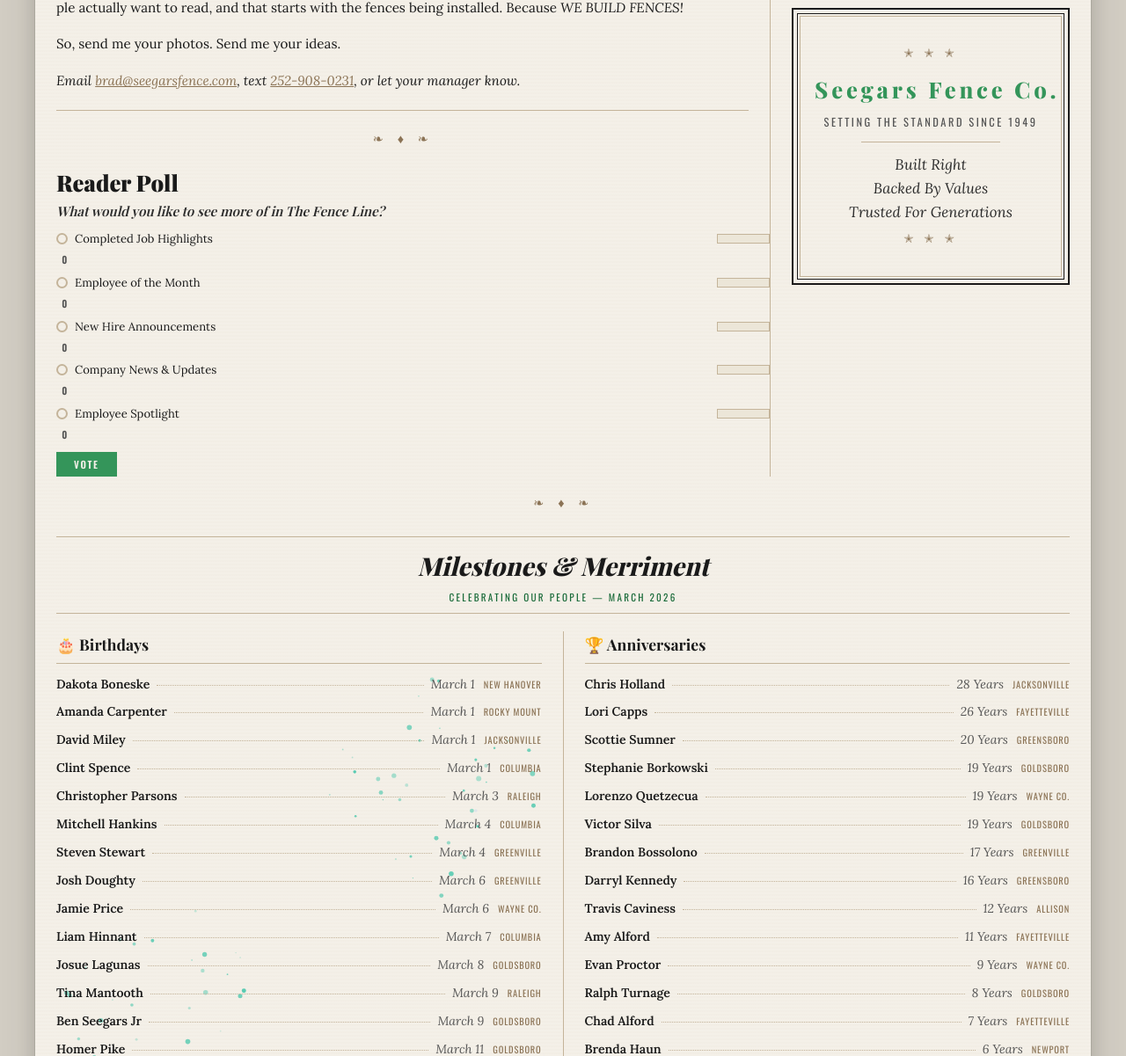
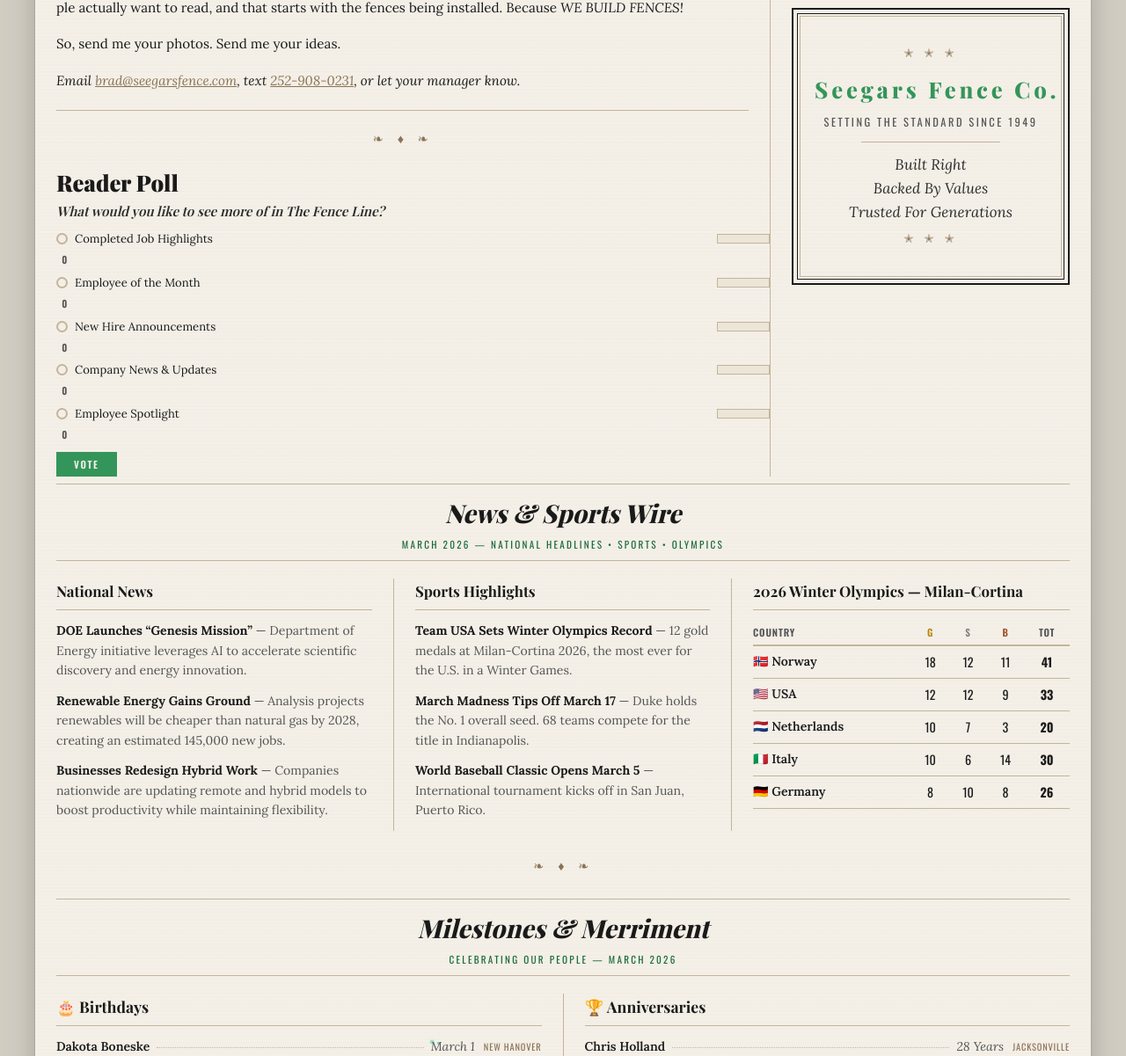
Before and after one commit to seegarsit/newsletter, a Flask app: page / in a window 1280 px wide. Shown: the part 2794-3995 px from the top of the page at 88% size. Run offline with Flask 3, Linux system fonts and the light colour scheme; data that the repository does not hold is empty; some web fonts are replaced.

Commit message:
Add News & Sports Wire section between above-fold and celebrations
Full-width three-column section with national news headlines, sports
highlights, and 2026 Winter Olympics medal table (top 5 countries).
Responsive layout stacks to single column on mobile.

Co-Authored-By: Claude Opus 4.6 <noreply@anthropic.com>

```diff
--- a/app.py
+++ b/app.py
@@ -231,6 +231,29 @@ NEWSLETTER = {
         {"name": "Jackson Wilkinson", "years": 1, "location": "Columbia"},
     ],
 
+    "news_wire": {
+        "national": [
+            {"headline": "DOE Launches \u201cGenesis Mission\u201d", "summary": "Department of Energy initiative leverages AI to accelerate scientific discovery and energy innovation."},
+            {"headline": "Renewable Energy Gains Ground", "summary": "Analysis projects renewables will be cheaper than natural gas by 2028, creating an estimated 145,000 new jobs."},
+            {"headline": "Businesses Redesign Hybrid Work", "summary": "Companies nationwide are updating remote and hybrid models to boost productivity while maintaining flexibility."},
+        ],
+        "sports": [
+            {"headline": "Team USA Sets Winter Olympics Record", "summary": "12 gold medals at Milan-Cortina 2026, the most ever for the U.S. in a Winter Games."},
+            {"headline": "March Madness Tips Off March 17", "summary": "Duke holds the No. 1 overall seed. 68 teams compete for the title in Indianapolis."},
+            {"headline": "World Baseball Classic Opens March 5", "summary": "International tournament kicks off in San Juan, Puerto Rico."},
+        ],
+        "olympics": {
+            "title": "2026 Winter Olympics \u2014 Milan-Cortina",
+            "countries": [
+                {"name": "Norway", "flag": "\U0001f1f3\U0001f1f4", "gold": 18, "silver": 12, "bronze": 11},
+                {"name": "USA", "flag": "\U0001f1fa\U0001f1f8", "gold": 12, "silver": 12, "bronze": 9},
+                {"name": "Netherlands", "flag": "\U0001f1f3\U0001f1f1", "gold": 10, "silver": 7, "bronze": 3},
+                {"name": "Italy", "flag": "\U0001f1ee\U0001f1f9", "gold": 10, "silver": 6, "bronze": 14},
+                {"name": "Germany", "flag": "\U0001f1e9\U0001f1ea", "gold": 8, "silver": 10, "bronze": 8},
+            ]
+        }
+    },
+
     "contributors": [
         {"name": "Christina Williams", "title": "Marketing Manager", "section": "SPIRIT Contest"},
         {"name": "John Seegars", "title": "Vice President", "section": "Feature Article"},
--- a/static/css/newspaper.css
+++ b/static/css/newspaper.css
@@ -1220,6 +1220,165 @@ a:hover {
 
     .poll-bar-track {
         min-width: 40px;
+    }
+}
+
+/* ================================================================
+   NEWS & SPORTS WIRE
+   ================================================================ */
+.news-wire-section {
+    padding: 0 var(--gutter);
+    padding-bottom: 10px;
+}
+
+.news-wire-header {
+    text-align: center;
+    margin-bottom: 20px;
+}
+
+.news-wire-rule {
+    height: 1px;
+    background: var(--sepia-rule);
+    margin: 8px 0;
+}
+
+.news-wire-title {
+    font-family: var(--font-headline);
+    font-size: 1.8rem;
+    font-weight: 800;
+    font-style: italic;
+    margin: 8px 0 2px;
+}
+
+.news-wire-subtitle {
+    font-family: var(--font-label);
+    font-size: 0.7rem;
+    text-transform: uppercase;
+    letter-spacing: 0.2em;
+    color: var(--seegars-green);
+}
+
+.news-wire-grid {
+    display: grid;
+    grid-template-columns: 1fr 1fr 1fr;
+    gap: 0;
+}
+
+.news-wire-col {
+    padding: 0 var(--gutter);
+}
+
+.news-wire-col:not(:last-child) {
+    border-right: 1px solid var(--sepia-rule);
+}
+
+.news-wire-col:first-child {
+    padding-left: 0;
+}
+
+.news-wire-col:last-child {
+    padding-right: 0;
+}
+
+.news-wire-col-title {
+    font-family: var(--font-headline);
+    font-size: 1.05rem;
+    font-weight: 700;
+    margin-bottom: 12px;
+    padding-bottom: 6px;
+    border-bottom: var(--rule-sepia);
+}
+
+.news-wire-list {
+    list-style: none;
+    padding: 0;
+    margin: 0;
+}
+
+.news-wire-item {
+    margin-bottom: 12px;
+    font-size: 0.88rem;
+    line-height: 1.6;
+}
+
+.news-wire-headline {
+    font-weight: 700;
+}
+
+.news-wire-summary {
+    color: var(--ink-faded);
+}
+
+/* Medal Table */
+.medal-table {
+    width: 100%;
+    border-collapse: collapse;
+    font-family: var(--font-label);
+    font-size: 0.82rem;
+}
+
+.medal-table thead {
+    border-bottom: 2px solid var(--sepia-rule);
+}
+
+.medal-country-header {
+    text-align: left;
+    font-weight: 600;
+    text-transform: uppercase;
+    letter-spacing: 0.08em;
+    font-size: 0.7rem;
+    padding: 4px 0;
+    color: var(--ink-faded);
+}
+
+.medal-header {
+    text-align: center;
+    font-weight: 600;
+    text-transform: uppercase;
+    letter-spacing: 0.05em;
+    font-size: 0.7rem;
+    padding: 4px 6px;
+    color: var(--ink-faded);
+}
+
+.medal-gold { color: #b8860b; }
+.medal-silver { color: #808080; }
+.medal-bronze { color: #a0522d; }
+
+.medal-country {
+    padding: 6px 0;
+    font-family: var(--font-body);
+    font-size: 0.88rem;
+    font-weight: 600;
+    border-bottom: 1px solid var(--sepia-rule);
+    white-space: nowrap;
+}
+
+.medal-count {
+    text-align: center;
+    padding: 6px;
+    border-bottom: 1px solid var(--sepia-rule);
+    font-size: 0.88rem;
+}
+
+.medal-total-count {
+    font-weight: 700;
+}
+
+@media (max-width: 767px) {
+    .news-wire-grid {
+        grid-template-columns: 1fr;
+    }
+
+    .news-wire-col {
+        padding: 0;
+    }
+
+    .news-wire-col:not(:last-child) {
+        border-right: none;
+        border-bottom: 1px solid var(--sepia-rule);
+        padding-bottom: 16px;
+        margin-bottom: 16px;
     }
 }
 
--- a/templates/index.html
+++ b/templates/index.html
@@ -313,6 +313,68 @@
     </aside>
 </section>
 
+{# ═══════════════════════ NEWS & SPORTS WIRE ═══════════════════════ #}
+<section class="news-wire-section section-fade" id="news-wire">
+    <div class="news-wire-header">
+        <div class="news-wire-rule"></div>
+        <h2 class="news-wire-title">News &amp; Sports Wire</h2>
+        <p class="news-wire-subtitle">{{ n.month }} {{ n.year }} &mdash; National Headlines &bull; Sports &bull; Olympics</p>
+        <div class="news-wire-rule"></div>
+    </div>
+
+    <div class="news-wire-grid">
+        <div class="news-wire-col">
+            <h3 class="news-wire-col-title">National News</h3>
+            <ul class="news-wire-list">
+                {% for item in n.news_wire.national %}
+                <li class="news-wire-item">
+                    <span class="news-wire-headline">{{ item.headline }}</span>
+                    <span class="news-wire-summary"> &mdash; {{ item.summary }}</span>
+                </li>
+                {% endfor %}
+            </ul>
+        </div>
+
+        <div class="news-wire-col">
+            <h3 class="news-wire-col-title">Sports Highlights</h3>
+            <ul class="news-wire-list">
+                {% for item in n.news_wire.sports %}
+                <li class="news-wire-item">
+                    <span class="news-wire-headline">{{ item.headline }}</span>
+                    <span class="news-wire-summary"> &mdash; {{ item.summary }}</span>
+                </li>
+                {% endfor %}
+            </ul>
+        </div>
+
+        <div class="news-wire-col">
+            <h3 class="news-wire-col-title">{{ n.news_wire.olympics.title }}</h3>
+            <table class="medal-table">
+                <thead>
+                    <tr>
+                        <th class="medal-country-header">Country</th>
+                        <th class="medal-header medal-gold">G</th>
+                        <th class="medal-header medal-silver">S</th>
+                        <th class="medal-header medal-bronze">B</th>
+                        <th class="medal-header medal-total">Tot</th>
+                    </tr>
+                </thead>
+                <tbody>
+                    {% for c in n.news_wire.olympics.countries %}
+                    <tr>
+                        <td class="medal-country">{{ c.flag }} {{ c.name }}</td>
+                        <td class="medal-count">{{ c.gold }}</td>
+                        <td class="medal-count">{{ c.silver }}</td>
+                        <td class="medal-count">{{ c.bronze }}</td>
+                        <td class="medal-count medal-total-count">{{ c.gold + c.silver + c.bronze }}</td>
+                    </tr>
+                    {% endfor %}
+                </tbody>
+            </table>
+        </div>
+    </div>
+</section>
+
 <div class="section-divider">
     <span class="divider-ornament">&#10087;&ensp;&#9830;&#xFE0E;&ensp;&#10087;</span>
 </div>
```
